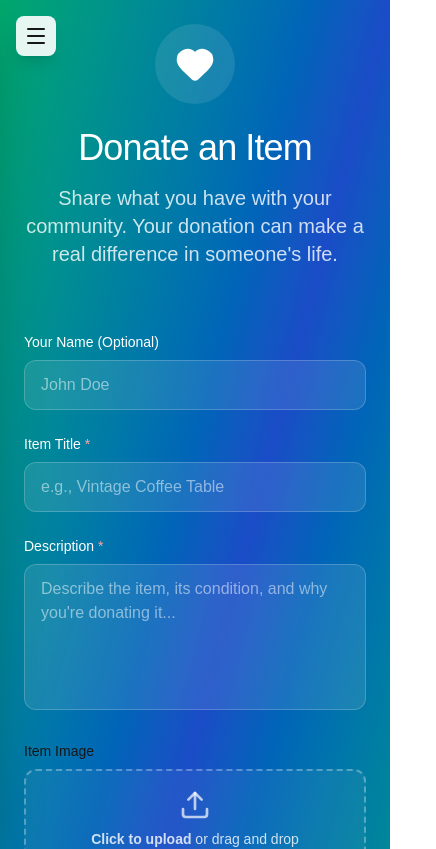
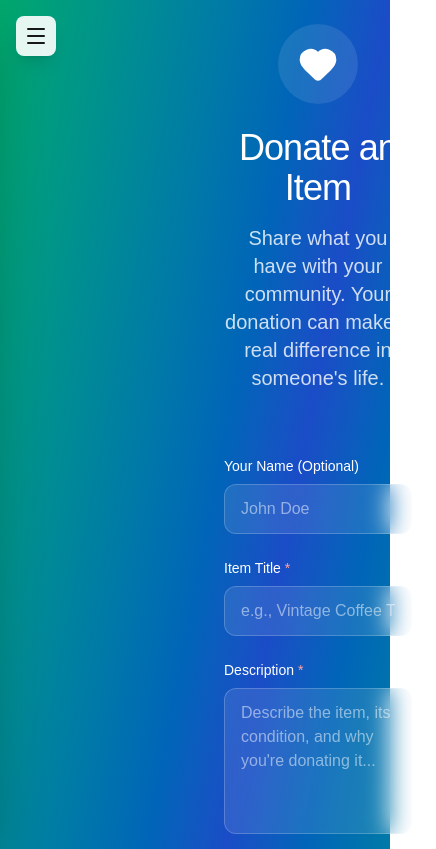
Before and after one commit to notchopp/Debabs-Charity, a Next.js app: page /donate in a window 390 px wide. Shown: the top 849 px of the page, 436 px wide, since content can reach past the window. Built offline with nearby package versions, Linux system fonts and the light colour scheme; no server answers.

Commit message:
Fix sidebar collapse behavior and form styling for gradient background

```diff
--- a/src/app/layout.tsx
+++ b/src/app/layout.tsx
@@ -30,7 +30,7 @@ export default function RootLayout({
       <body className="antialiased">
         <div className="flex min-h-screen bg-gradient-to-br from-[#00A86B] via-[#1A4CC7] to-[#00A86B]">
           <Sidebar />
-          <main className="flex-1 md:ml-[200px] min-h-screen transition-all duration-300">
+          <main className="flex-1 md:ml-[200px] min-h-screen transition-all duration-300" id="main-content">
             {children}
           </main>
         </div>
--- a/src/components/DonateForm.tsx
+++ b/src/components/DonateForm.tsx
@@ -169,7 +169,7 @@ export default function DonateForm() {
 
       {/* Image Upload */}
       <div>
-        <label htmlFor="image" className="block text-sm font-medium text-secondary mb-2">
+        <label htmlFor="image" className="block text-sm font-medium text-white mb-2">
           Item Image
         </label>
         <div className="space-y-4">
--- a/src/components/Sidebar.tsx
+++ b/src/components/Sidebar.tsx
@@ -1,6 +1,6 @@
 'use client'
 
-import { useState } from 'react'
+import { useState, useEffect } from 'react'
 import Link from 'next/link'
 import { usePathname } from 'next/navigation'
 import { motion, AnimatePresence } from 'framer-motion'
@@ -17,6 +17,14 @@ export default function Sidebar() {
   const [isOpen, setIsOpen] = useState(false)
   const [isCollapsed, setIsCollapsed] = useState(false)
   const pathname = usePathname()
+
+  // Update main content margin when sidebar collapses
+  useEffect(() => {
+    const mainContent = document.getElementById('main-content')
+    if (mainContent) {
+      mainContent.style.marginLeft = isCollapsed ? '80px' : '200px'
+    }
+  }, [isCollapsed])
 
   return (
     <>
```
